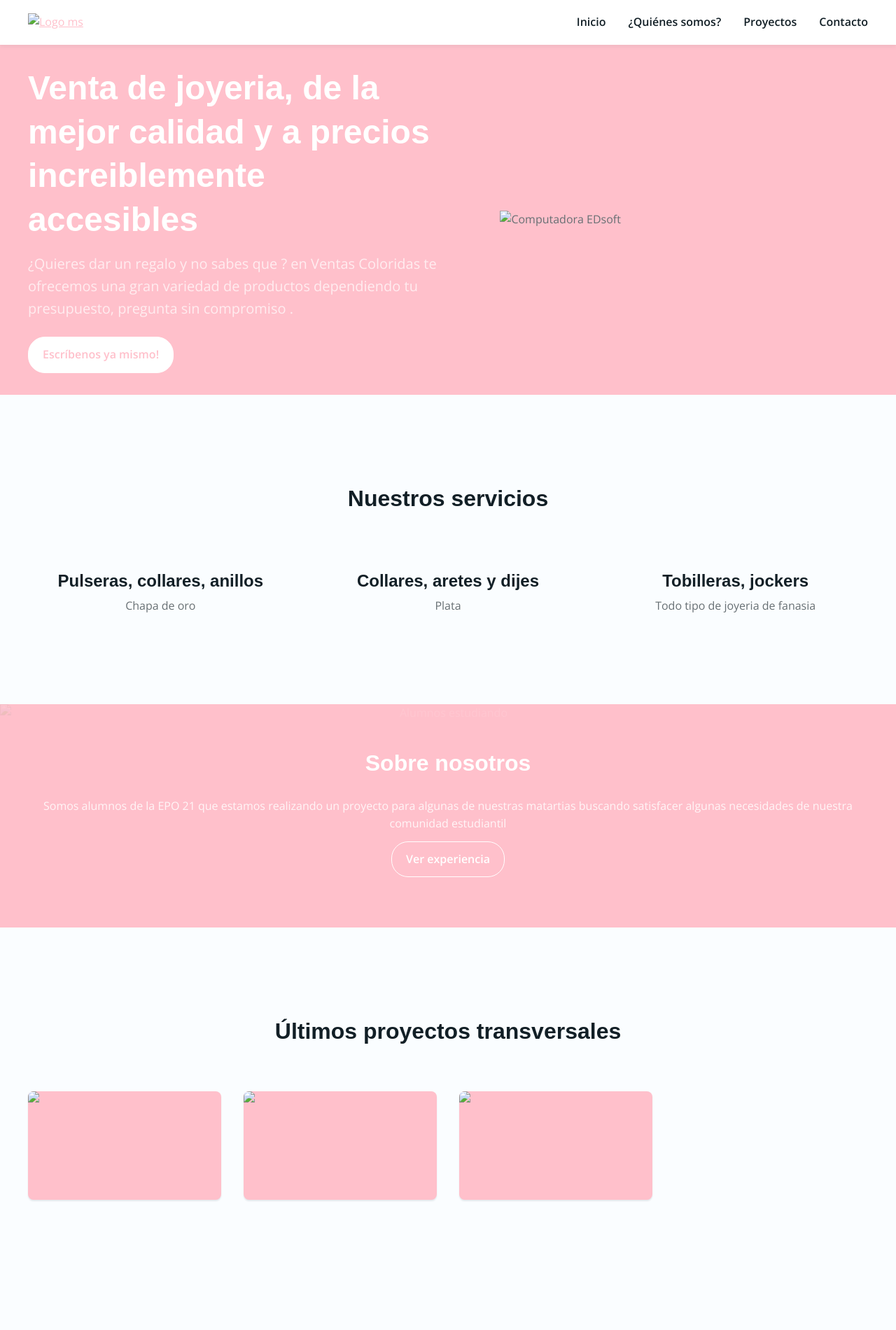
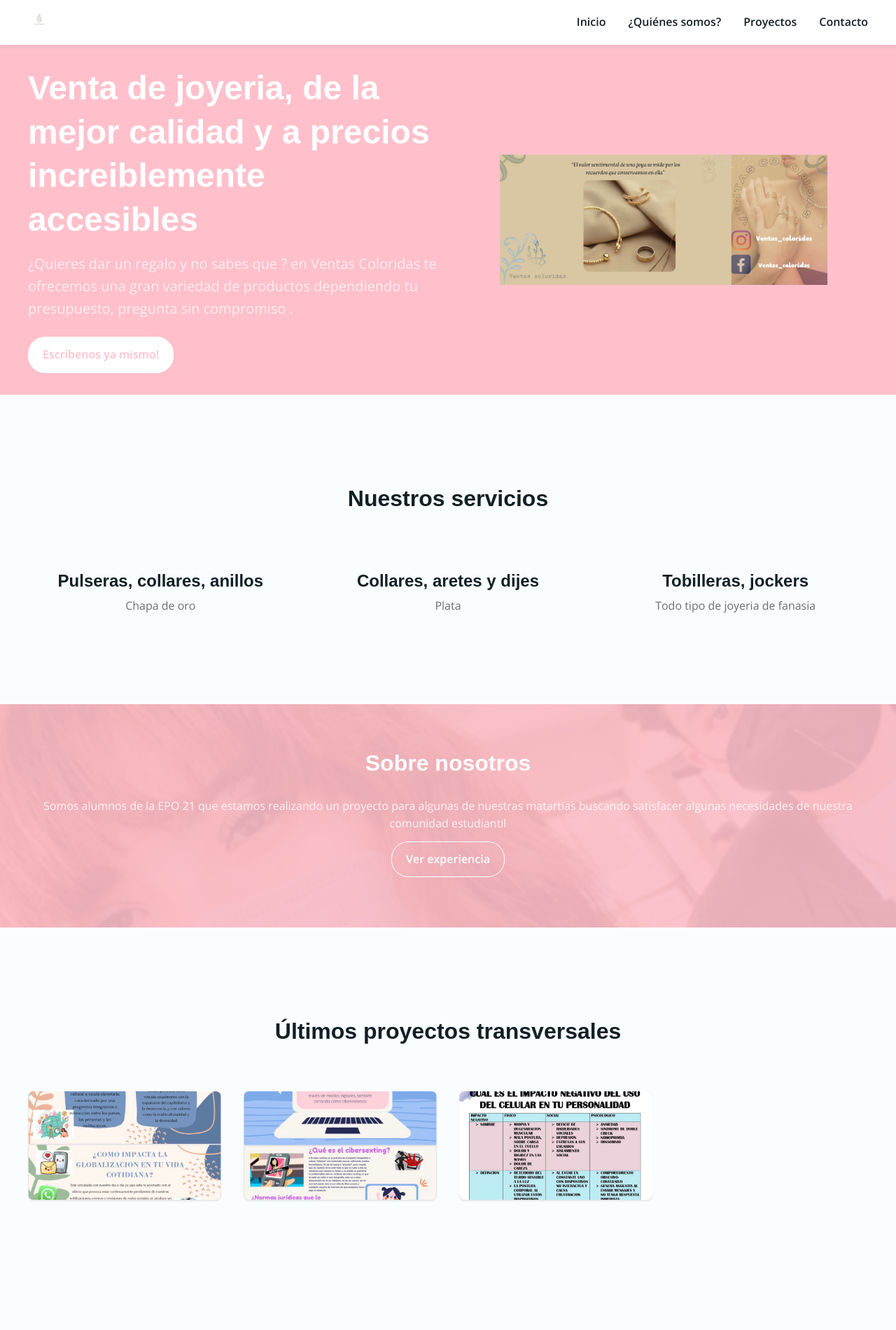
Before and after one commit to vaniarm/ventas-coloridas1.0, a plain HTML site: page index.html in a window 1280 px wide. Shown: the top 1900 px of the page at 70% size. Drawn offline with nearby package versions, Linux system fonts and the light colour scheme; some icons are missing; a web font is replaced by a local one.

Commit message:
Update index.html

```diff
--- a/index.html
+++ b/index.html
@@ -15,7 +15,7 @@
   <header class="main-header">
     <div class="content-wrapper">
       <a href="/">
-        <img src="img/logo.jpeg"
+        <img src="img/logo.jpg"
         alt="Logo ms">
       </a>
       <span id="open-menu-button" class="jam jam-menu"></span>
@@ -51,7 +51,7 @@
         </div>
       </div>
       <div class="container">
-        <img class="image" src="img/Banner.png" alt="Computadora EDsoft">
+        <img class="image" src="img/Banner.jpg" alt="Computadora EDsoft">
       </div>
     </div>
   </section>
@@ -84,7 +84,7 @@
         <p>Somos alumnos de la EPO 21 que estamos realizando un proyecto para algunas de nuestras matartias buscando satisfacer algunas necesidades de nuestra comunidad estudiantil</p>
         <a href="/proyectos.html" class="button white ghost">Ver experiencia</a>
       </div>
-      <img class="background" src="img/Equipo.jpeg"
+      <img class="background" src="img/Equipo.jpg"
 alt="Alumnos estudiando">
     </section>
 <!-- Ultimos proyectos -->
@@ -99,7 +99,7 @@ Economia</h4>
               <p>Investigacion Documental</p>
             </div>
             <div class="image-container">
-              <img src="img/Economia.jpeg" alt="Proyecto 1">
+              <img src="img/Economia.jpg" alt="Proyecto 1">
             </div>
           </article>
         </a>
@@ -110,7 +110,7 @@ Economia</h4>
               <p>investigacion documental</p>
             </div>
             <div class="image-container">
-              <img src="img/Derecho.jpeg" alt="Proyecto 2">
+              <img src="img/Derecho.jpg" alt="Proyecto 2">
             </div>
           </article>
         </a>
@@ -118,10 +118,10 @@ Economia</h4>
           <article>
             <div>
               <h4>Psicologia</h4>
-              <p>Cuadro compartivo de daños fisicos y psicologicoz</p>
+              <p>Cuadro comparativo de daños físicos y psicológico</p>
             </div>
             <div class="image-container">
-              <img src="img/Psicologia.jpeg" alt="Proyecto 3">
+              <img src="img/Psicologia.jpg" alt="Proyecto 3">
             </div>
           </article>
         </a>
```
